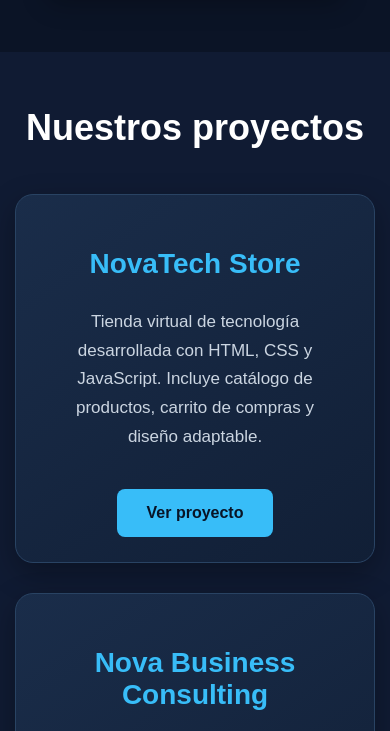
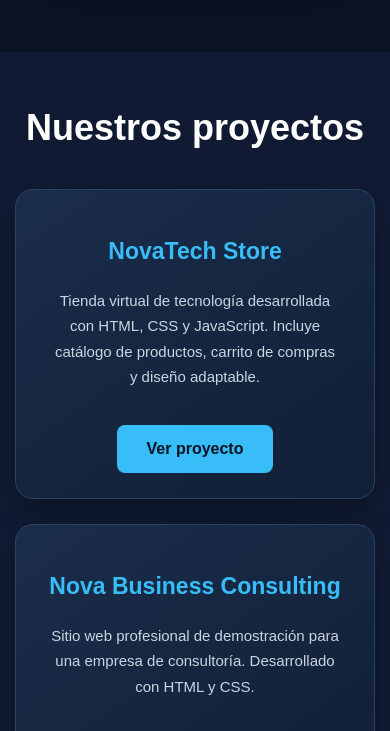
Before and after one commit to markuh45/namark-solutions, a plain HTML site: page index.html in a window 390 px wide. Shown: the part 1880-2611 px from the top of the page. Drawn offline with Linux system fonts and the light colour scheme.

Commit message:
Mejorar diseño responsive del portafolio Namark Solutions

```diff
--- a/style.css
+++ b/style.css
@@ -276,7 +276,51 @@ nav a:hover {
     background-color: #0ea5e9;
     transform: translateY(-3px);
 }
+/* CUADRICULA RESPONSIVE DEL PORTAFOLIO */
 
+#proyectos {
+    display: grid;
+    grid-template-columns: repeat(3, minmax(0, 1fr));
+    gap: 25px;
+    align-items: stretch;
+}
+
+#proyectos h2 {
+    grid-column: 1 / -1;
+    margin-bottom: 15px;
+}
+
+.proyecto {
+    max-width: none;
+    width: auto;
+    min-width: 0;
+    margin: 0;
+    padding: 30px 20px;
+}
+
+.proyecto h3 {
+    font-size: 23px;
+}
+
+.proyecto p {
+    font-size: 15px;
+}
+
+/* TABLETAS */
+
+@media (max-width: 900px) {
+    #proyectos {
+        grid-template-columns: repeat(2, minmax(0, 1fr));
+    }
+}
+
+/* CELULARES */
+
+@media (max-width: 600px) {
+    #proyectos {
+        grid-template-columns: 1fr;
+    }
+}
 
 /* =================================
    CONTACTO
```
